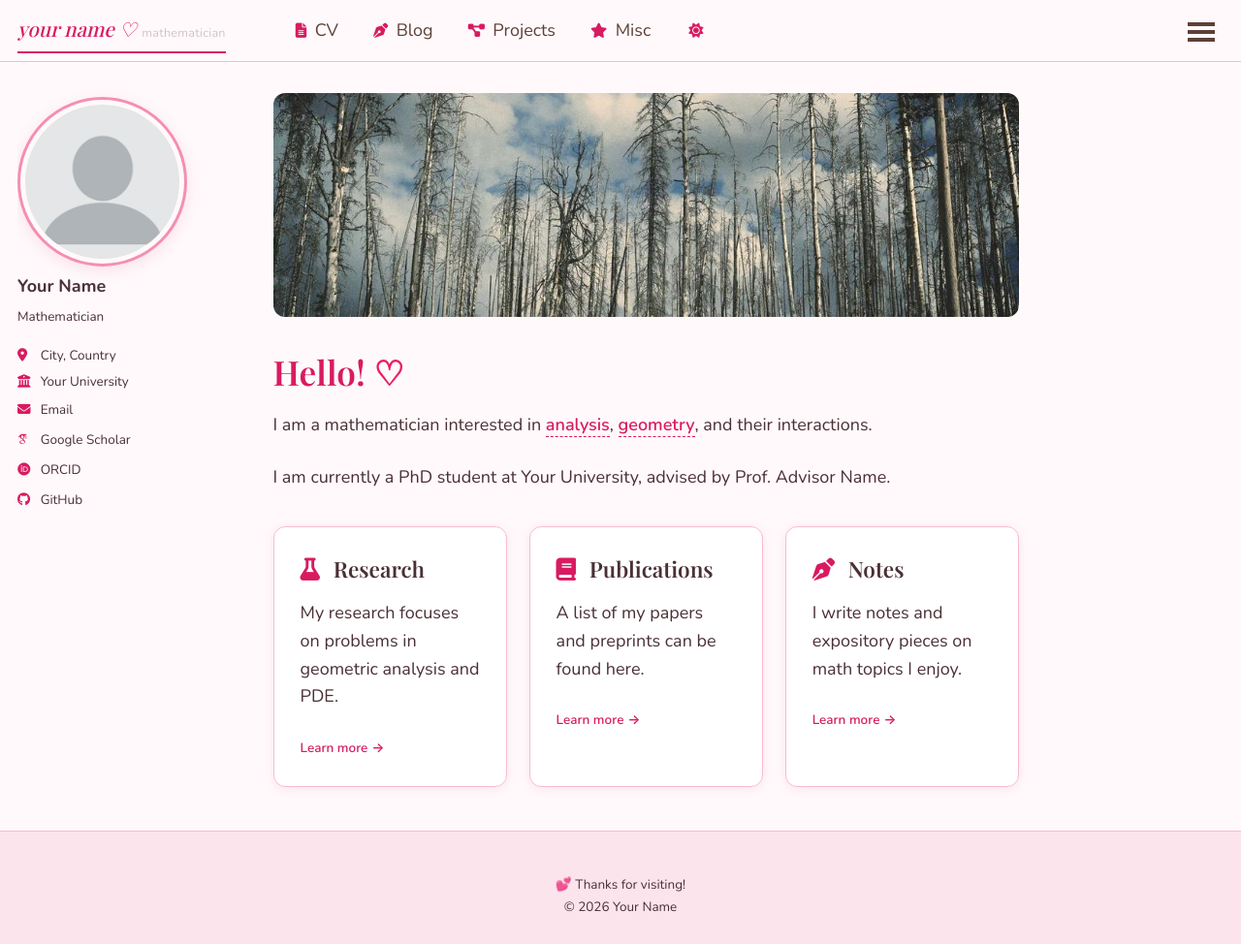
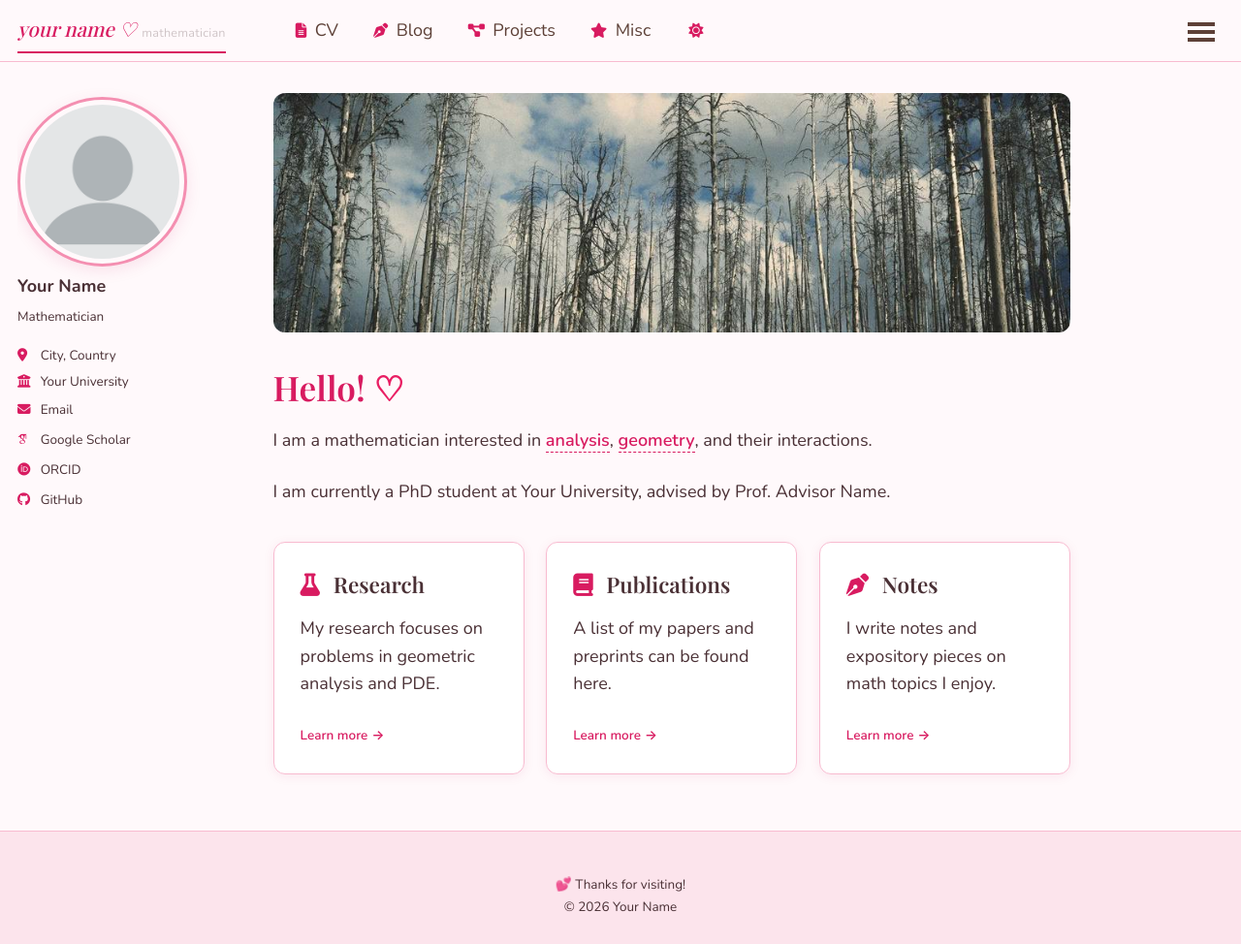
Before and after one commit to aris-uu/aris-uu.github.io, a Jekyll site: the page built from _pages/about.md, in a window 1280 px wide and 974 px high. Shown: the whole window at 97% size. Built offline with Jekyll 4.4.1, drawn with Linux system fonts in a browser that asks for light colours; some web fonts are replaced; a script that is not in the unit is left out.

Commit message:
feat: add page layout and base element styling definitions

```diff
--- a/_sass/layout/_base.scss
+++ b/_sass/layout/_base.scss
@@ -21,6 +21,7 @@ body {
   display: flex;
   flex-direction: column;
   min-height: 100vh;
+  overflow-x: hidden;
 
   &.overflow--hidden {
     /* when primary navigation is visible, the content in the background won't scroll */
--- a/_sass/layout/_page.scss
+++ b/_sass/layout/_page.scss
@@ -20,7 +20,7 @@
   @include breakpoint($large) {
     @include span(10 of 12 last);
     @include prefix(0.5 of 12);
-    @include suffix(2 of 12);
+    @include suffix(1.5 of 12);
   }
 
   .page__inner-wrap {
```
